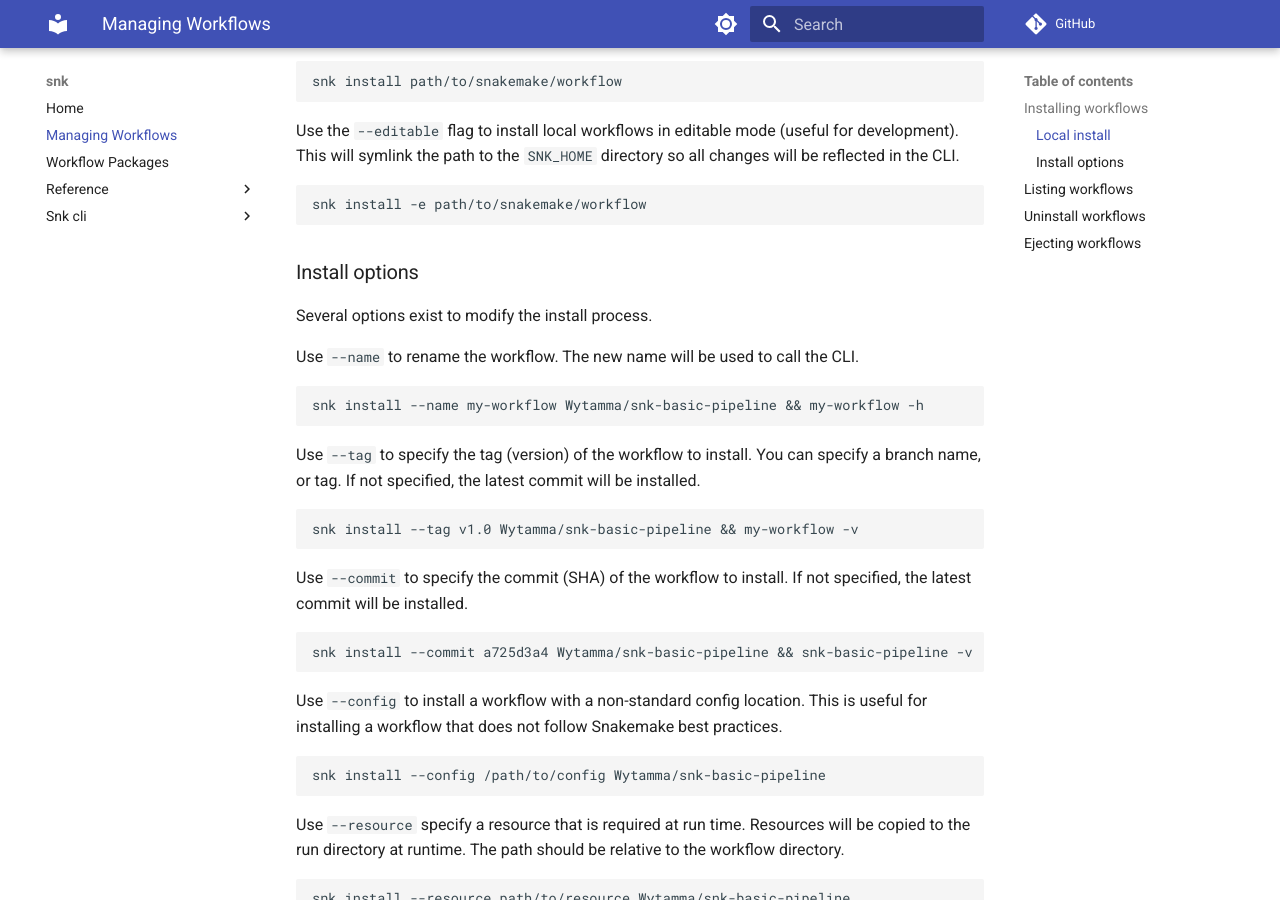
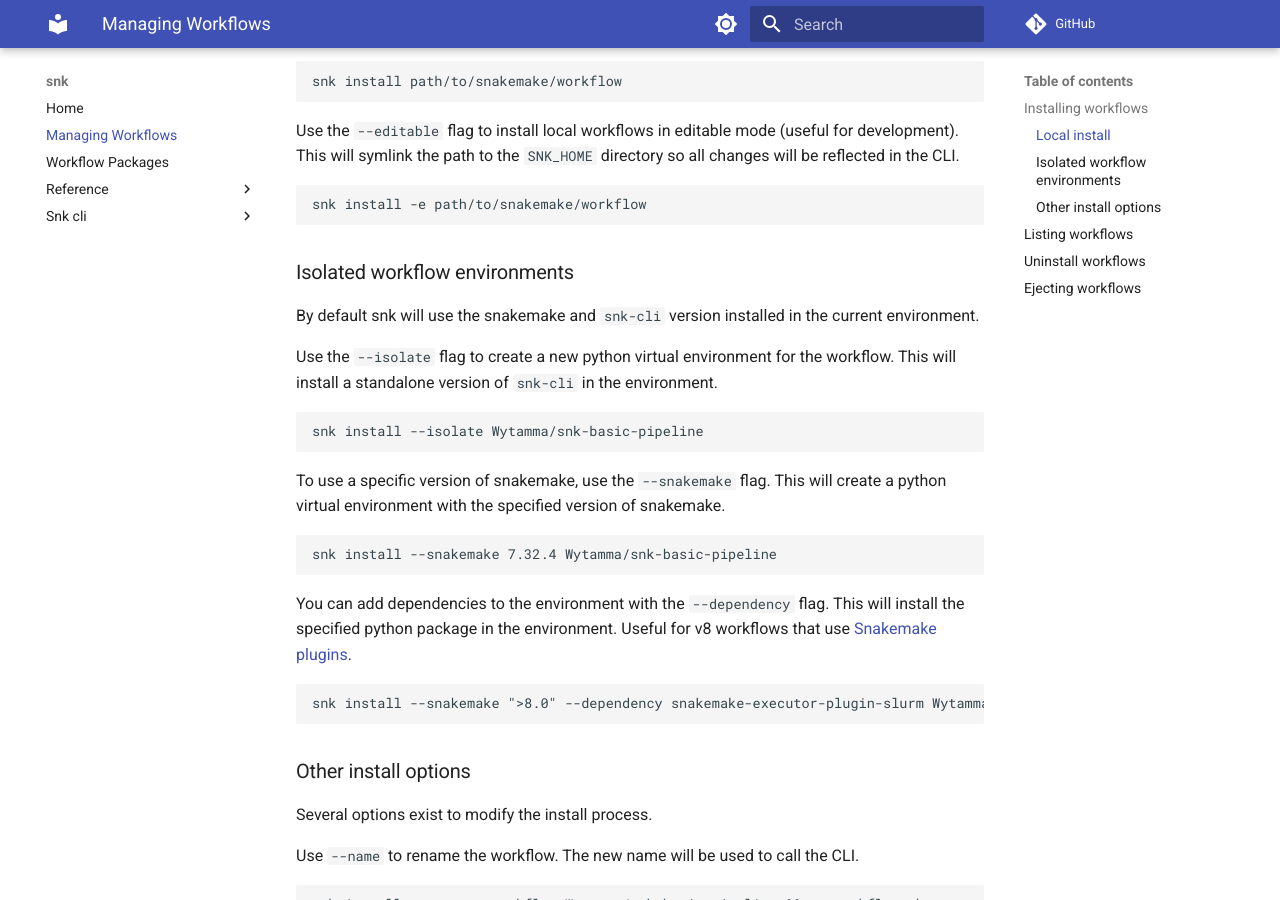
Before and after one commit to Wytamma/snk, an MkDocs documentation site: the page built from docs/managing_workflows.md, in a window 1280 px wide and 900 px high, scrolled down 1183 px. Built offline with MkDocs 1.6.1 and Material for MkDocs 9.7.7, drawn with Linux system fonts in a browser that asks for light colours; comment, search, counter and statistics services are not loaded.

Commit message:
:memo: add docs for isolated envs

````diff
--- a/docs/managing_workflows.md
+++ b/docs/managing_workflows.md
@@ -55,7 +55,29 @@ Use the `--editable` flag to install local workflows in editable mode (useful fo
 snk install -e path/to/snakemake/workflow
 ```
 
-### Install options
+### Isolated workflow environments
+
+By default snk will use the snakemake and `snk-cli` version installed in the current environment.
+
+Use the `--isolate` flag to create a new python virtual environment for the workflow. This will install a standalone version of `snk-cli` in the environment.
+
+```bash
+snk install --isolate Wytamma/snk-basic-pipeline
+```
+
+To use a specific version of snakemake, use the `--snakemake` flag. This will create a python virtual environment with the specified version of snakemake.
+
+```bash
+snk install --snakemake 7.32.4 Wytamma/snk-basic-pipeline
+```
+
+You can add dependencies to the environment with the `--dependency` flag. This will install the specified python package in the environment. Useful for v8 workflows that use [Snakemake plugins](https://snakemake.github.io/snakemake-plugin-catalog/plugins/executor/slurm.html).
+
+```bash
+snk install --snakemake ">8.0" --dependency snakemake-executor-plugin-slurm Wytamma/snk-basic-pipeline
+```
+
+### Other install options
 
 Several options exist to modify the install process.
 
````
